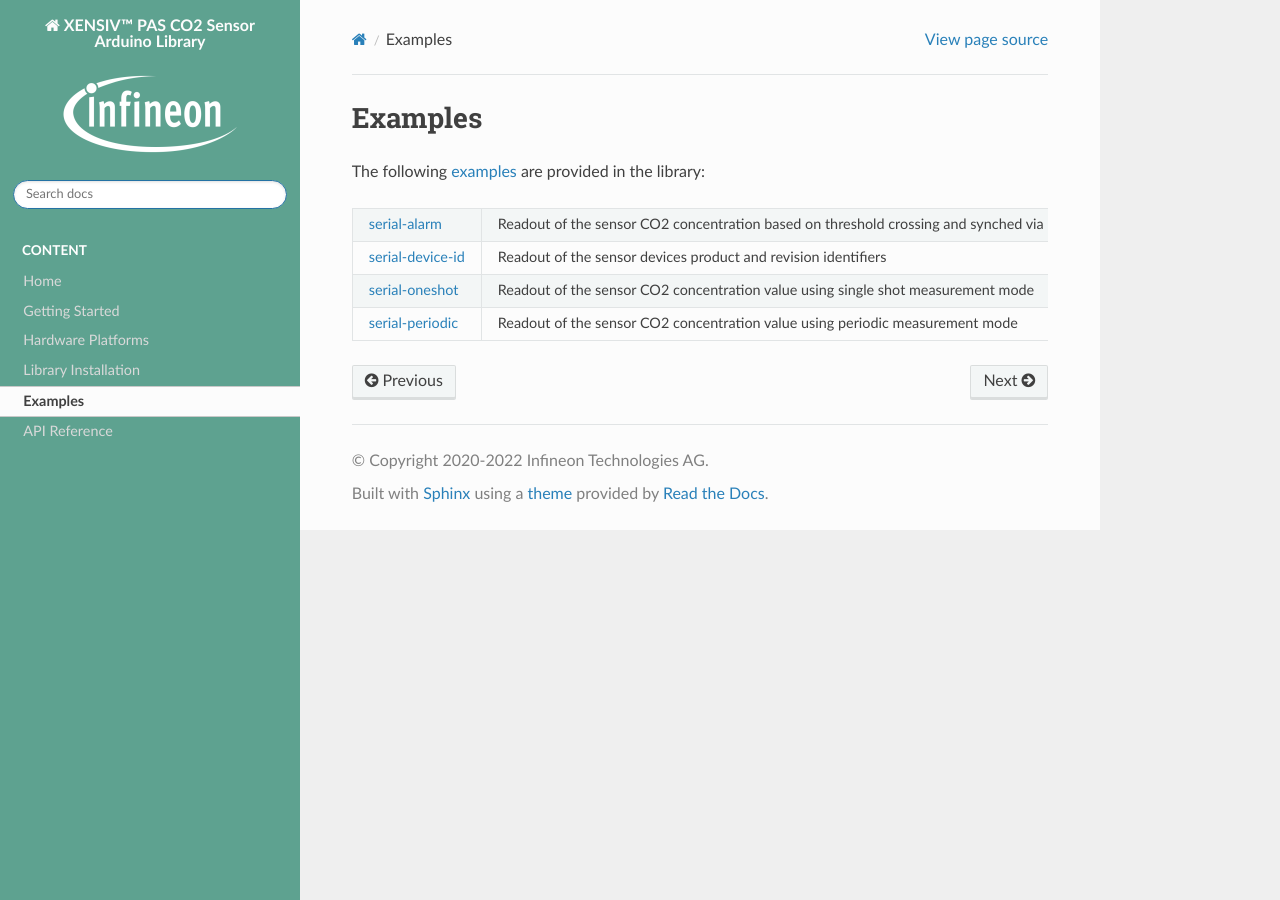
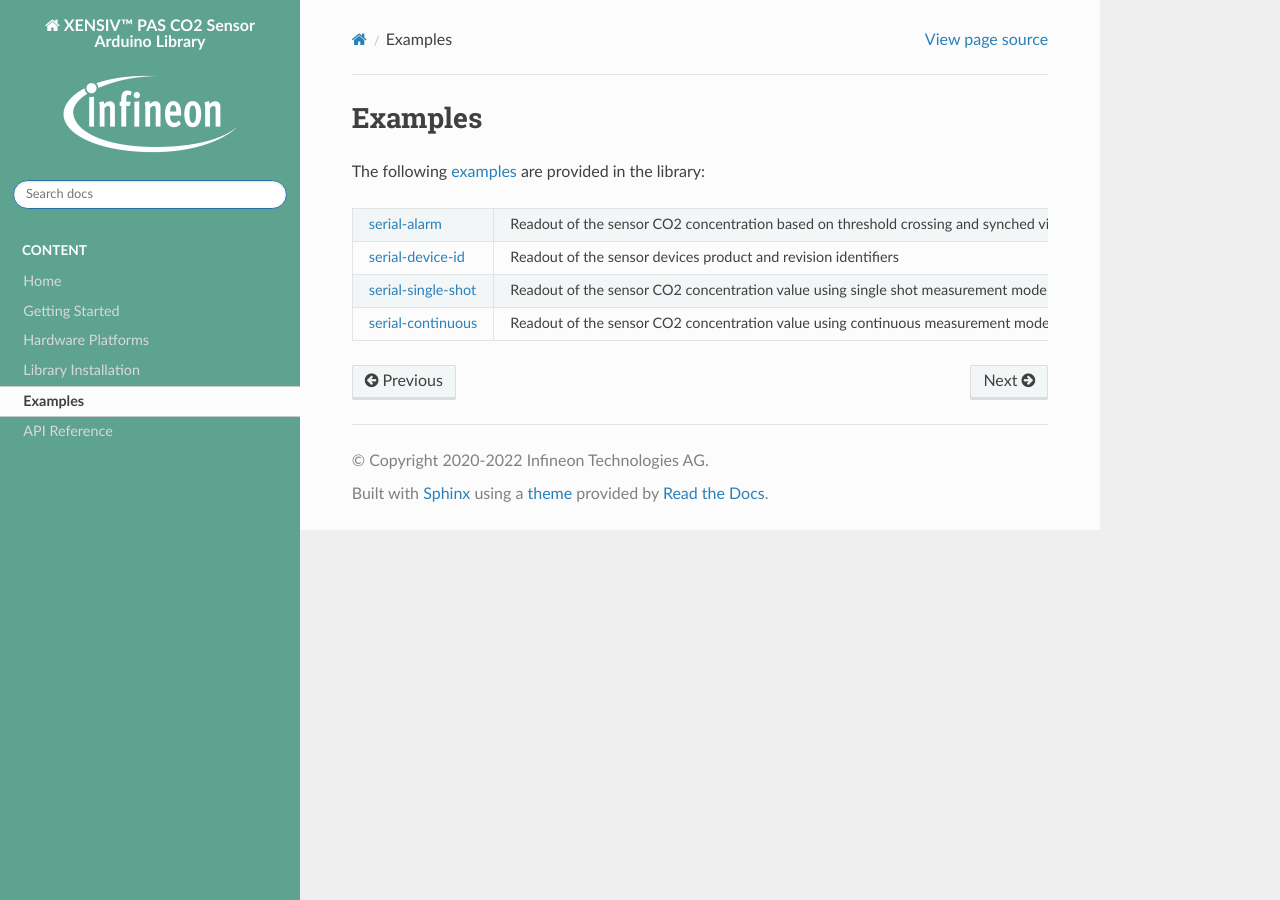
Before and after one commit to Infineon/arduino-pas-co2-sensor, a Sphinx documentation site: the page built from docs/examples.rst, in a window 1280 px wide. Built offline with Sphinx 7.4.7 and the Read the Docs theme 2.0.0, drawn with Linux system fonts in a browser that asks for light colours.

Commit message:
Renamed examples and updated documentation correspondingly

```diff
--- a/docs/examples.rst
+++ b/docs/examples.rst
@@ -11,7 +11,7 @@
       - Readout of the sensor CO2 concentration based on threshold crossing and synched via hardware interrupt
     * - `serial-device-id <https://github.com/Infineon/arduino-pas-co2-sensor/tree/master/examples/serial-device-id>`_
       - Readout of the sensor devices product and revision identifiers
-    * - `serial-oneshot <https://github.com/Infineon/arduino-pas-co2-sensor/tree/master/examples/serial-oneshot>`_
+    * - `serial-single-shot <https://github.com/Infineon/arduino-pas-co2-sensor/tree/master/examples/serial-single-shot>`_
       - Readout of the sensor CO2 concentration value using single shot measurement mode
-    * - `serial-periodic <https://github.com/Infineon/arduino-pas-co2-sensor/tree/master/examples/serial-periodic>`_
-      - Readout of the sensor CO2 concentration value using periodic measurement mode
+    * - `serial-continuous <https://github.com/Infineon/arduino-pas-co2-sensor/tree/master/examples/serial-continuous>`_
+      - Readout of the sensor CO2 concentration value using continuous measurement mode
```
Also changed, not shown: 5 other files.
